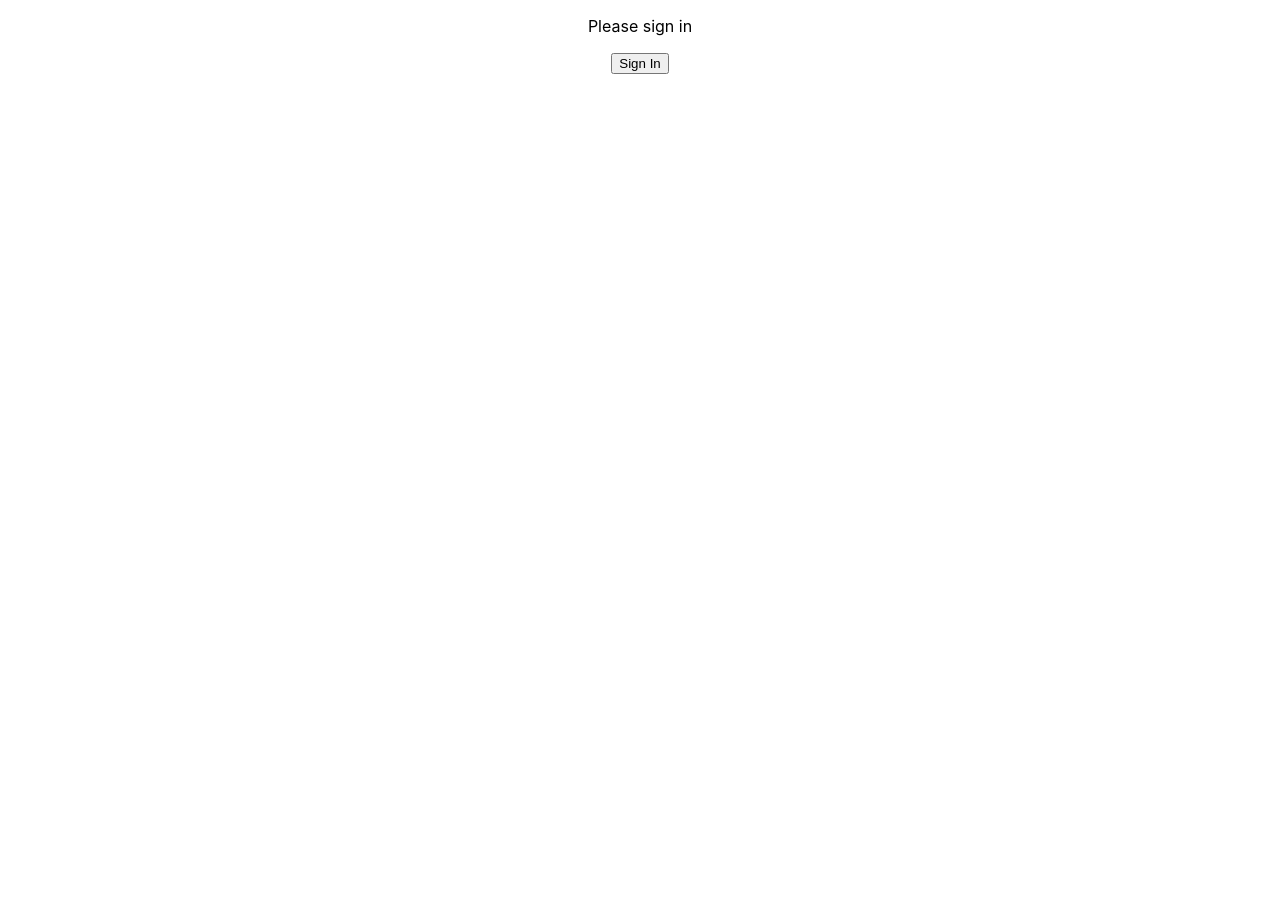
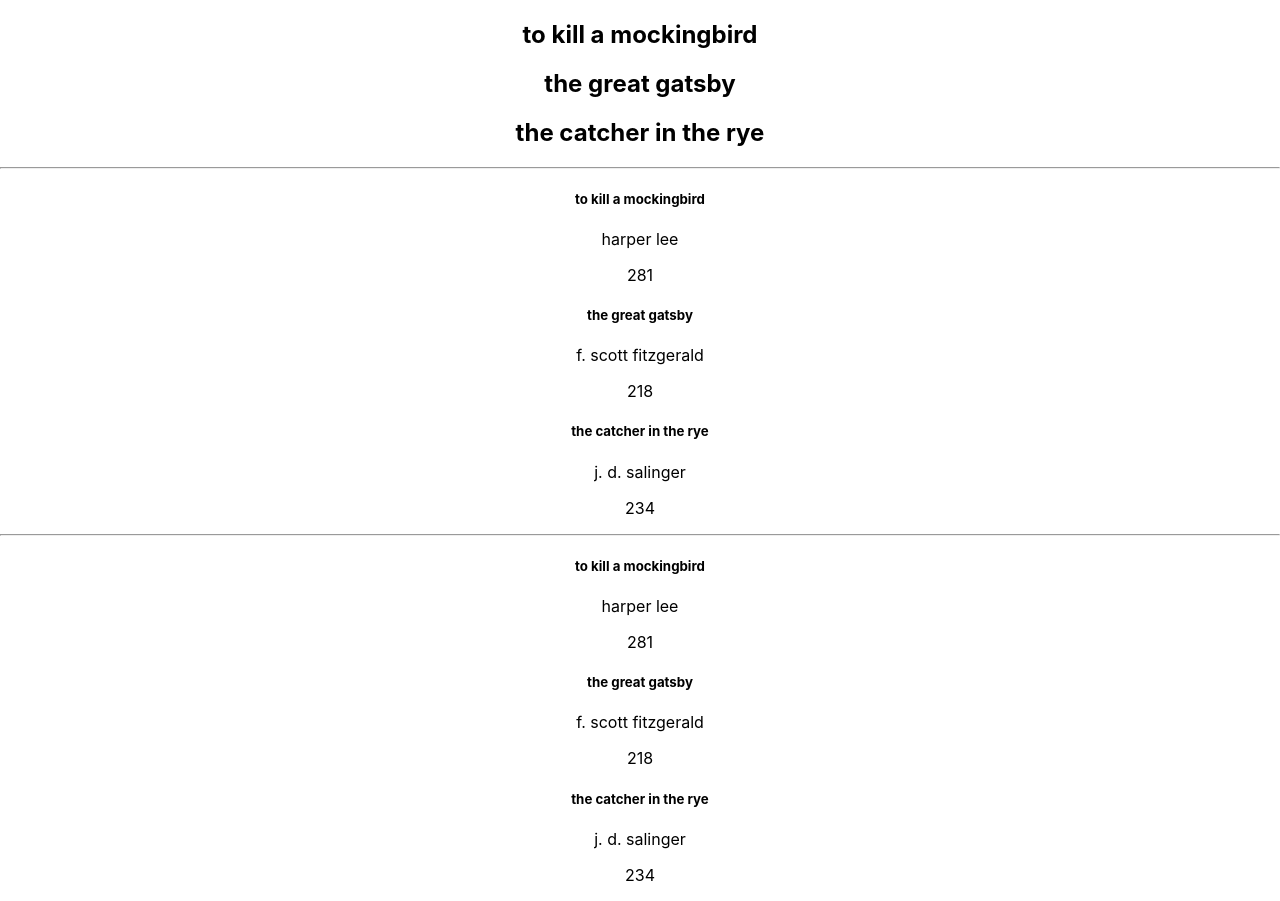
Before and after one commit to charlie-vf/gitpod-react, a React (Create React App) app in the folder my-app/: page / in a window 1280 px wide. Before the commit the page ends 800 px from the top, so only its background shows below. Built offline with nearby package versions, Linux system fonts and the light colour scheme.

Commit message:
Rendering lists

```diff
--- a/my-app/src/App.js
+++ b/my-app/src/App.js
@@ -11,7 +11,8 @@
 // import ConditionalRenderingClass from './components/ConditionalRenderingClass';
 // import ConditionalRenderingFunctional from './components/ConditionalRenderingFunctional';
 // import NestingComponents from './components/NestingComponents';
-import MethodsAsPropsParent from './components/MethodsAsPropsParents';
+// import MethodsAsPropsParent from './components/MethodsAsPropsParents';
+import RenderingLists from './components/RenderingLists';
 
 /*
   Functional component
@@ -38,7 +39,8 @@
       {/* <ConditionalRenderingClass /> */}
       {/* <ConditionalRenderingFunctional connected={true}/> */}
       {/* <NestingComponents /> */}
-      < MethodsAsPropsParent />
+      {/* < MethodsAsPropsParent /> */}
+      <RenderingLists />
     </div>
   );
 }
--- /dev/null
+++ b/my-app/src/components/Book.js
@@ -0,0 +1,20 @@
+import React from 'react'
+
+// refactored version of putting all the JSX in RenderingLists.js
+
+function Book(props) {
+
+    // Component receives object from parent return child as a prop
+    // and sets it equal to book so we can use it in the return statement
+    const book = props.book
+
+  return (
+    <div>
+        <h5>{book.title}</h5>
+        <p>{book.author}</p>
+        <p>{book.pages}</p>
+    </div>
+  )
+}
+
+export default Book
--- /dev/null
+++ b/my-app/src/components/RenderingLists.js
@@ -0,0 +1,64 @@
+import React from 'react'
+import Book from './Book'
+
+// using JavaScript mapping to render looping lists
+
+function RenderingLists() {
+
+    const bookList = [
+        'to kill a mockingbird',
+        'the great gatsby',
+        'the catcher in the rye'
+    ]
+
+    const books = [
+        {
+            title: 'to kill a mockingbird',
+            author: 'harper lee',
+            pages: '281'
+        },
+        {
+            title: 'the great gatsby',
+            author: 'f. scott fitzgerald',
+            pages: '218'
+        },
+        {
+            title: 'the catcher in the rye',
+            author: 'j. d. salinger',
+            pages: '234'
+        }
+    ]
+
+
+    return (
+        <div>
+            {bookList.map(book => {
+                return <h2>{book}</h2>
+            })}
+            <hr />
+            {
+                books.map(book => {
+                    // Don't forget the parentheses after return!
+                    return (
+                        <div>
+                            <h5>{book.title}</h5>
+                            <p>{book.author}</p>
+                            <p>{book.pages}</p>
+                        </div>
+                    )
+                })
+            }
+            <hr />
+            {/* Refactored version of above books.map */}
+            {
+                // books.map again refers to the array at the top of the file
+                books.map(book => {
+                    // This is the child component from Book.js
+                    return <Book book={book}/>
+                })
+            }
+        </div>
+  )
+}
+
+export default RenderingLists
```
